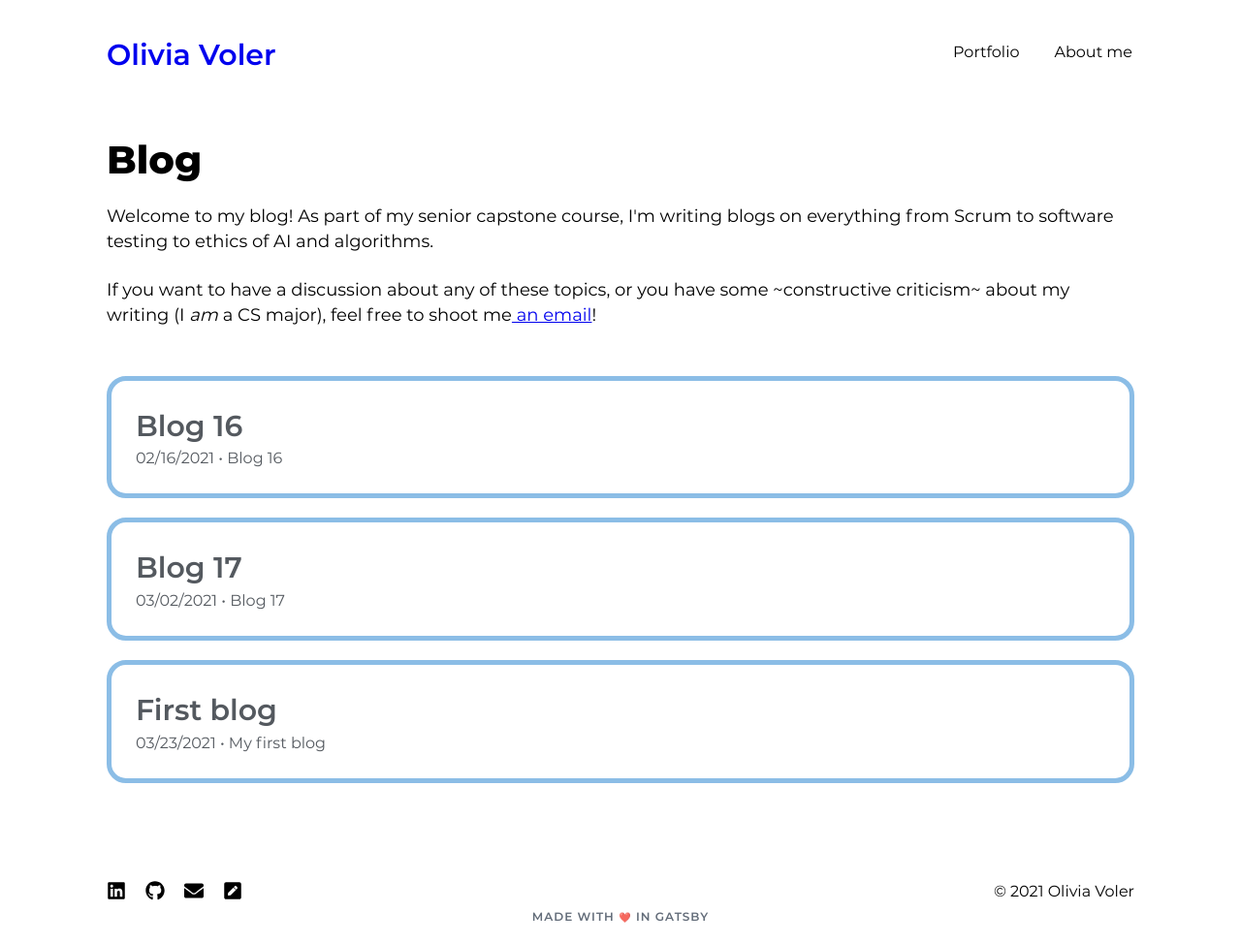
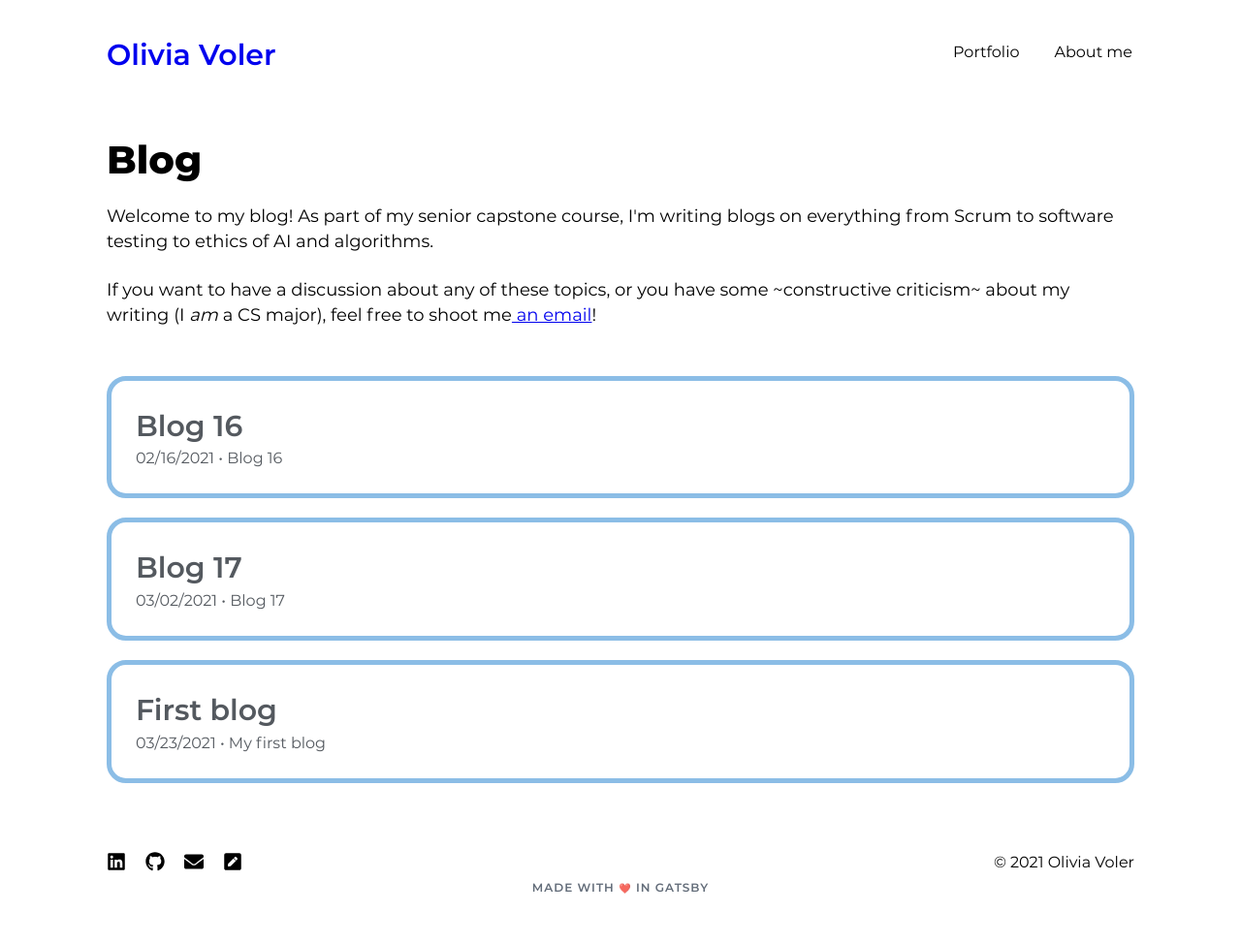
Before and after one commit to ofvoler/portfolio, a Gatsby site: page /blog in a window 1280 px wide. Shown: the whole page at 97% size. After the commit the page ends 948 px from the top, so only its background shows below. Built offline with nearby package versions, Linux system fonts and the light colour scheme; Gatsby itself is replaced by a stand-in of ours; some packages are replaced by stand-ins of ours.

Commit message:
Make footer sticky

```diff
--- a/src/components/layout.css
+++ b/src/components/layout.css
@@ -54,10 +54,14 @@ p {
     max-width: 1100px;
     padding: 20px;
     padding-top: 40px;
+    height: 100%;
+    display: flex;
+    flex-direction: column;
 }
 
 .content {
-    margin-bottom: 100px;
+    margin-bottom: 50px;
+    flex: 1 0 auto;
 }
 
 .headerSiteName {
@@ -91,6 +95,11 @@ p {
     color: black;
 }
 
+.footer {
+    flex-shrink: 0;
+    height: 70px;
+}
+
 .footerLink {
     color: #000000;
     margin-right: 20px;
--- a/src/components/layout.js
+++ b/src/components/layout.js
@@ -37,7 +37,6 @@ export default function Layout({ children }) {
         <p className="copyright">© 2021 Olivia Voler</p>
         <div className="madeIn">Made with <span className="heart">❤️</span> in Gatsby</div>
       </div>
-
     </div>
   )
 }
```
